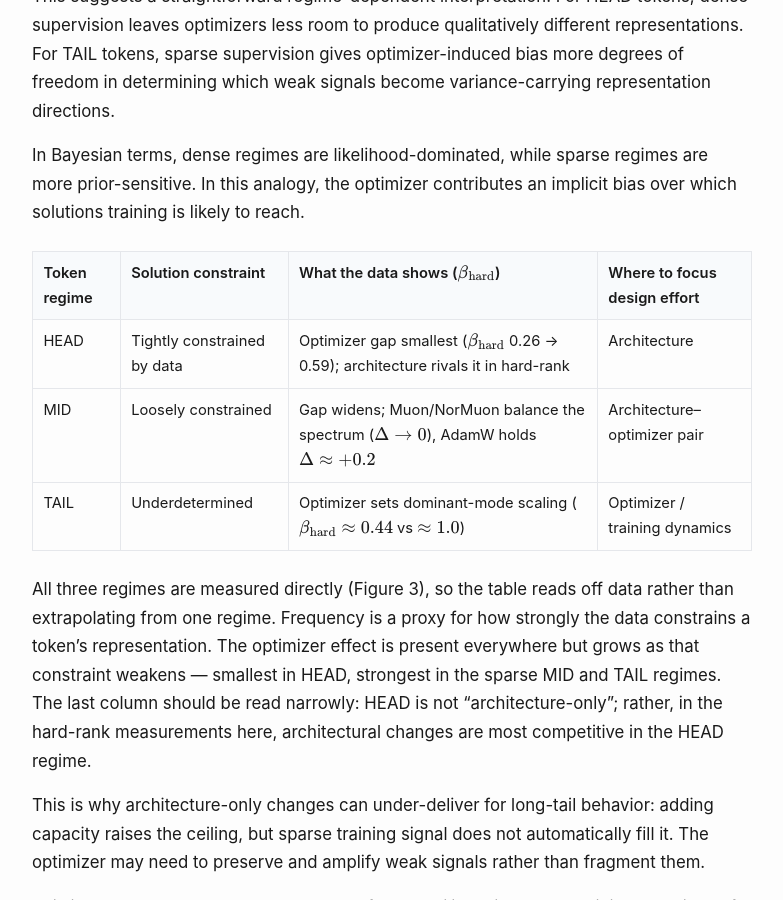
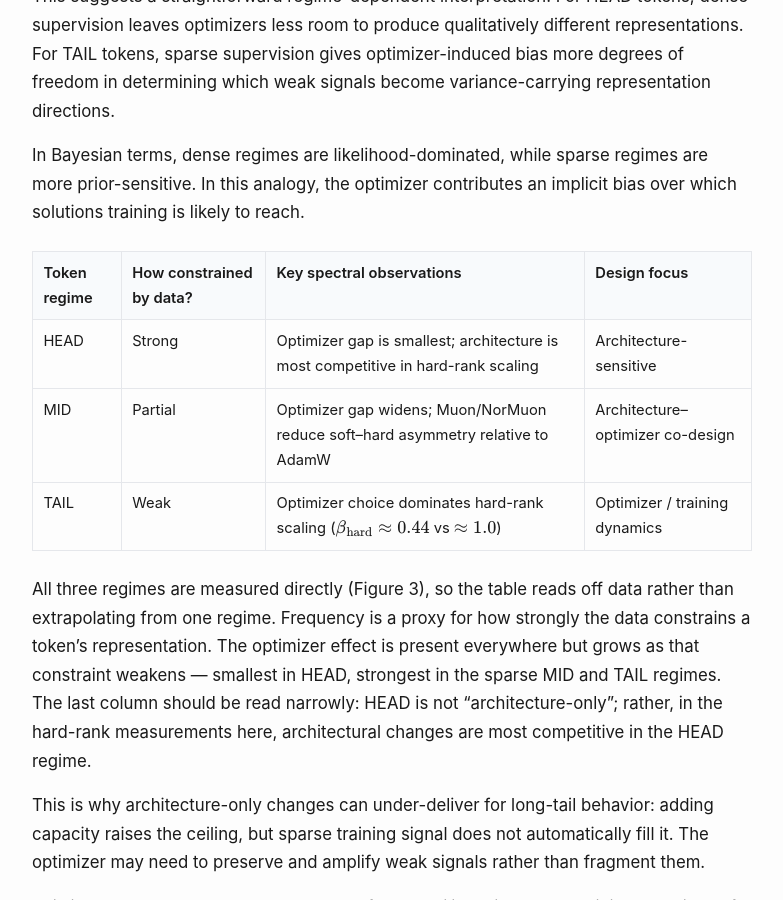
Before and after one commit to optimizer-scaling-laws/optimizer-scaling-laws.github.io, a Jekyll site: the page built from _posts/2026-06-26-architecture-creates-capacity-optimizers-realize-it.md, in a window 1280 px wide and 900 px high, scrolled down 5803 px. Shown: the whole window, without its empty margins (248-1031 px from the left). Built offline with Jekyll 4.4.1, drawn with Linux system fonts in a browser that asks for light colours.

Commit message:
Final date Polish round 7

```diff
--- a/_posts/2026-06-26-architecture-creates-capacity-optimizers-realize-it.md
+++ b/_posts/2026-06-26-architecture-creates-capacity-optimizers-realize-it.md
@@ -302,32 +302,33 @@ In Bayesian terms, dense regimes are likelihood-dominated, while sparse regimes
 <thead>
 <tr>
 <th>Token regime</th>
-<th>Solution constraint</th>
-<th>What the data shows ($\beta_{\mathrm{hard}}$)</th>
-<th>Where to focus design effort</th>
+<th>How constrained by data?</th>
+<th>Key spectral observations</th>
+<th>Design focus</th>
 </tr>
 </thead>
 <tbody>
 <tr>
 <td>HEAD</td>
-<td>Tightly constrained by data</td>
-<td>Optimizer gap smallest ($\beta_{\mathrm{hard}}$ 0.26 → 0.59); architecture rivals it in hard-rank</td>
-<td>Architecture</td>
+<td>Strong</td>
+<td>Optimizer gap is smallest; architecture is most competitive in hard-rank scaling</td>
+<td>Architecture-sensitive</td>
 </tr>
 <tr>
 <td>MID</td>
-<td>Loosely constrained</td>
-<td>Gap widens; Muon/NorMuon balance the spectrum ($\Delta \to 0$), AdamW holds $\Delta \approx +0.2$</td>
-<td>Architecture–optimizer pair</td>
+<td>Partial</td>
+<td>Optimizer gap widens; Muon/NorMuon reduce soft–hard asymmetry relative to AdamW</td>
+<td>Architecture–optimizer co-design</td>
 </tr>
 <tr>
 <td>TAIL</td>
-<td>Underdetermined</td>
-<td>Optimizer sets dominant-mode scaling ($\beta_{\mathrm{hard}} \approx 0.44$ vs $\approx 1.0$)</td>
+<td>Weak</td>
+<td>Optimizer choice dominates hard-rank scaling ($\beta_{\mathrm{hard}} \approx 0.44$ vs $\approx 1.0$)</td>
 <td>Optimizer / training dynamics</td>
 </tr>
 </tbody>
 </table>
+
 
 All three regimes are measured directly (Figure 3), so the table reads off data rather than extrapolating from one regime. Frequency is a proxy for how strongly the data constrains a token's representation. The optimizer effect is present everywhere but grows as that constraint weakens — smallest in HEAD, strongest in the sparse MID and TAIL regimes. The last column should be read narrowly: HEAD is not “architecture-only”; rather, in the hard-rank measurements here, architectural changes are most competitive in the HEAD regime.
 
```
